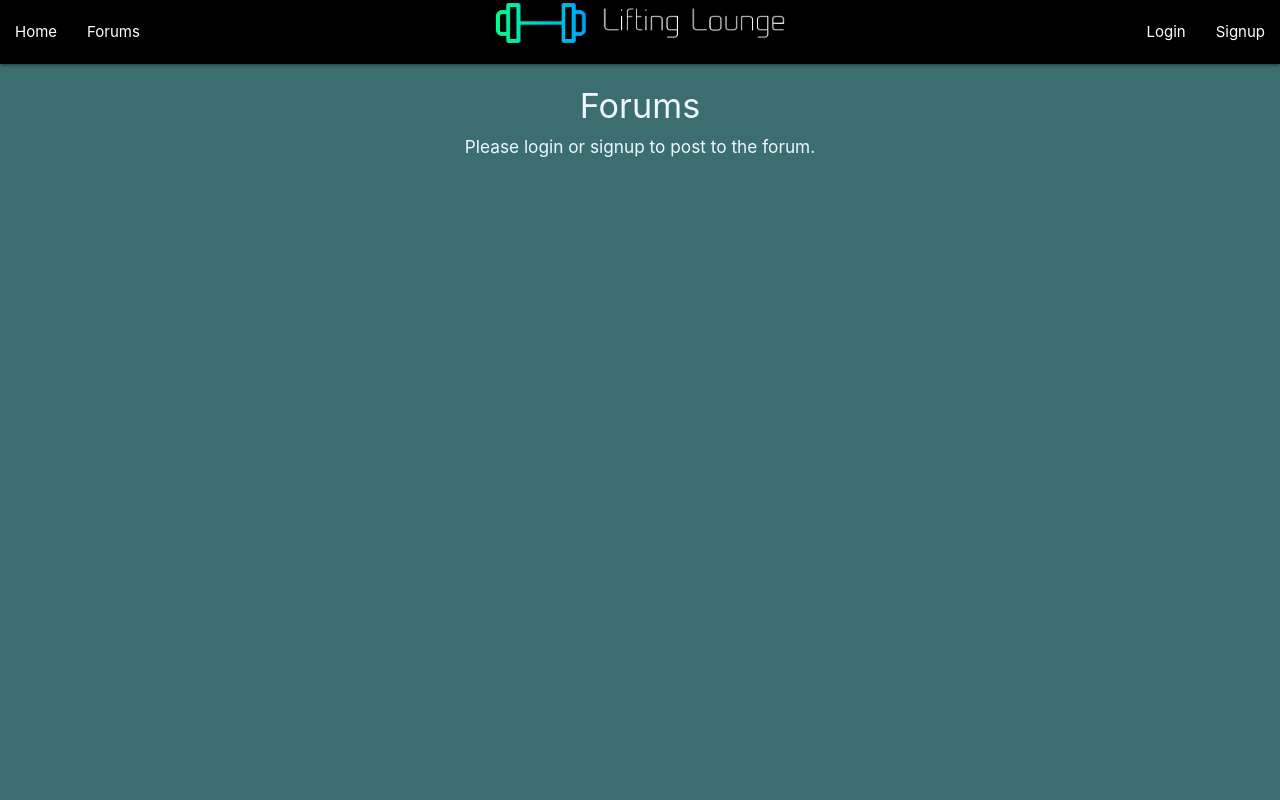
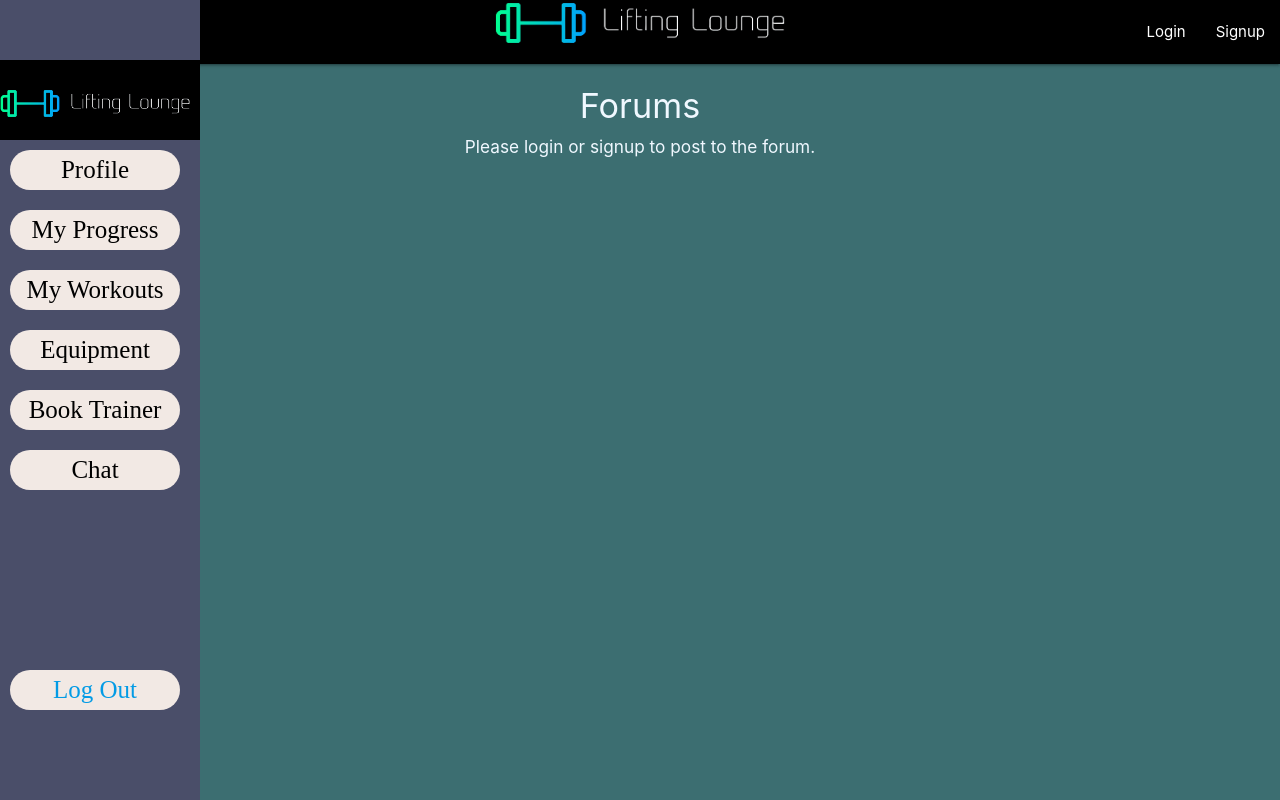
Before and after one commit to Lifting-Lounge/Lifting-Lounge, a Flask app: page /forum in a window 1280 px wide. Run offline with Flask 3, Linux system fonts and the light colour scheme; data that the repository does not hold is empty.

Commit message:
Update forum.html

```diff
--- a/App/templates/forum.html
+++ b/App/templates/forum.html
@@ -54,6 +54,9 @@
             </div>
 
         </div>
+
+
+
     {%endfor%}
     {% if current_user.is_authenticated %}
         <form id="message_form" method="POST" action="/add_forum" >
@@ -63,4 +66,20 @@
     {% else %}
         <h6 style = "text-align:center;color: aliceblue;">Please login or signup to post to the forum.</h6>
     {%endif%}
+
+
+        <div class="navi-bar">
+            <div style="height: 80px; width: 200px; background-color: black;">
+                <img src='/static/logo.png' style=" background-color: black; width: 190px; height: auto; padding-top: 15%;" />
+            </div>
+
+            <a href="/profile"><button class="nav-button-flare">Profile</button></a>
+            <button class="nav-button-flare">My Progress</button>
+            <button class="nav-button-flare">My Workouts</button>
+            <button class="nav-button-flare">Equipment</button>
+            <button class="nav-button-flare">Book Trainer</button>
+            <button class="nav-button-flare">Chat</a></button>
+            <button class="nav-button-flare" style="margin-top: 170px;"><a href="/logout">Log Out</a></button>
+
+        </div>
 {% endblock %}
```
